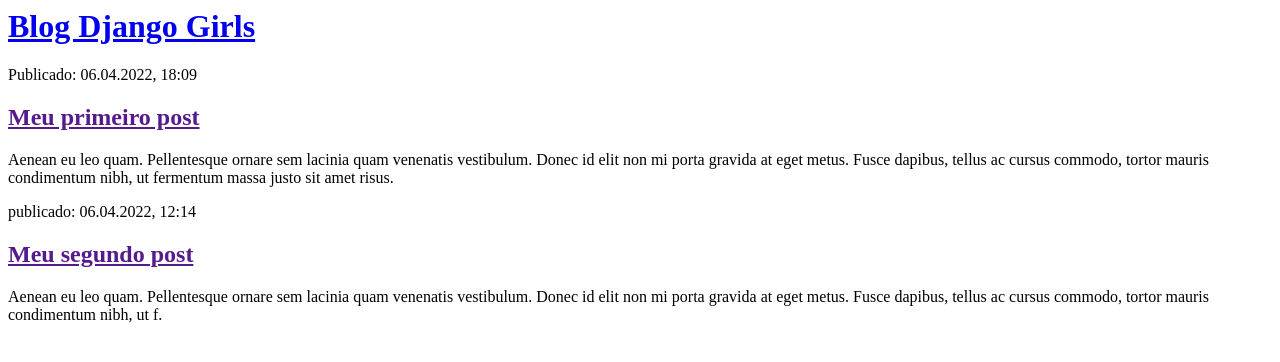
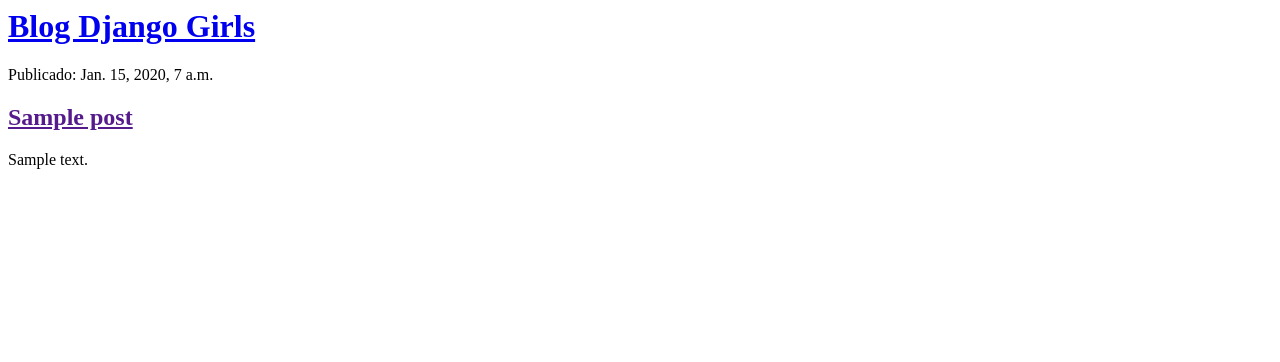
Before and after one commit to Mislainy/my-second-blog, a Django app: template blog/templates/blog/post_list.html in a window 1280 px wide. Shown: the top 362 px of the page. Run offline with Django 3.2, Linux system fonts and the light colour scheme; the template is opened without the code that fills it: values that come from a table or form of the project are taken from there, others are empty; tables that the repository leaves empty hold one stand-in row (values such as "Sample post").

Commit message:
Modified templates

```diff
--- a/blog/templates/blog/post_list.html
+++ b/blog/templates/blog/post_list.html
@@ -7,16 +7,12 @@
 			<h1><a href="/">Blog Django Girls</a></h1>
 		</div>
 
+		{% for post in posts %}
 		<div>
-			<p>Publicado: 06.04.2022, 18:09</p>
-			<h2><a href="">Meu primeiro post</a></h2>
-			<p>Aenean eu leo quam. Pellentesque ornare sem lacinia quam venenatis vestibulum. Donec id elit non mi porta gravida at eget metus. Fusce dapibus, tellus ac cursus commodo, tortor mauris condimentum nibh, ut fermentum massa justo sit amet risus.</p>
+			<p>Publicado: {{ post.published_date}}</p>
+			<h2><a href="">{{ post.title }}</a></h2>
+			<p>{{ post.text|linebreaksbr }}</p>
 		</div>
-
-        <div>
-            <p>publicado: 06.04.2022, 12:14</p>
-            <h2><a href="">Meu segundo post</a></h2>
-            <p>Aenean eu leo quam. Pellentesque ornare sem lacinia quam venenatis vestibulum. Donec id elit non mi porta gravida at eget metus. Fusce dapibus, tellus ac cursus commodo, tortor mauris condimentum nibh, ut f.</p>
-        </div>
+		{% endfor %}
 	</body>
 </html>
--- a/blog/views.py
+++ b/blog/views.py
@@ -1,5 +1,7 @@
 from django.shortcuts import render
-
+from django.utils import timezone
+from .models import Post
 # Create your views here.
 def post_list(request):
-    return render(request, 'blog/post_list.html', {})
+    posts - Post.objects.filter(published_date__lte=timezone.now()).order_by('published_date')
+    return render(request, 'blog/post_list.html', {'posts': posts})
```
